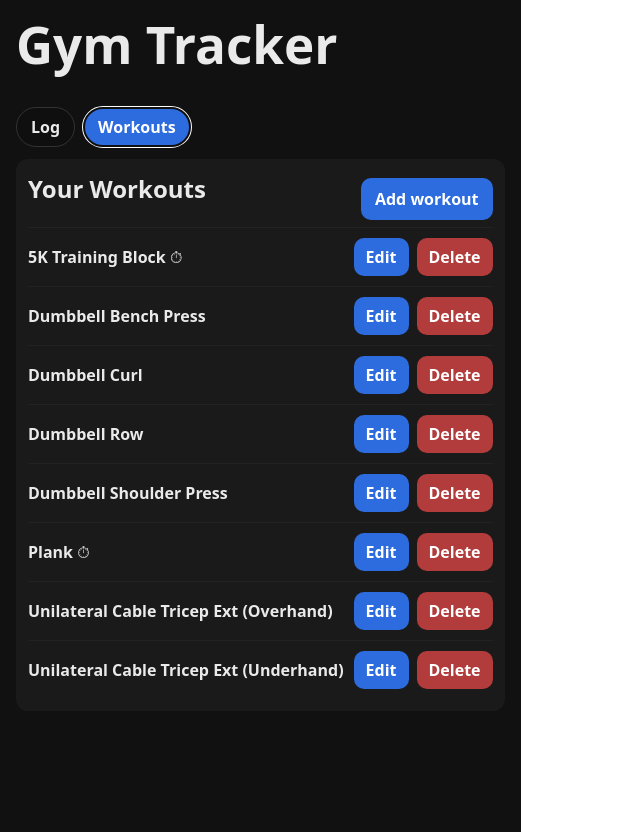
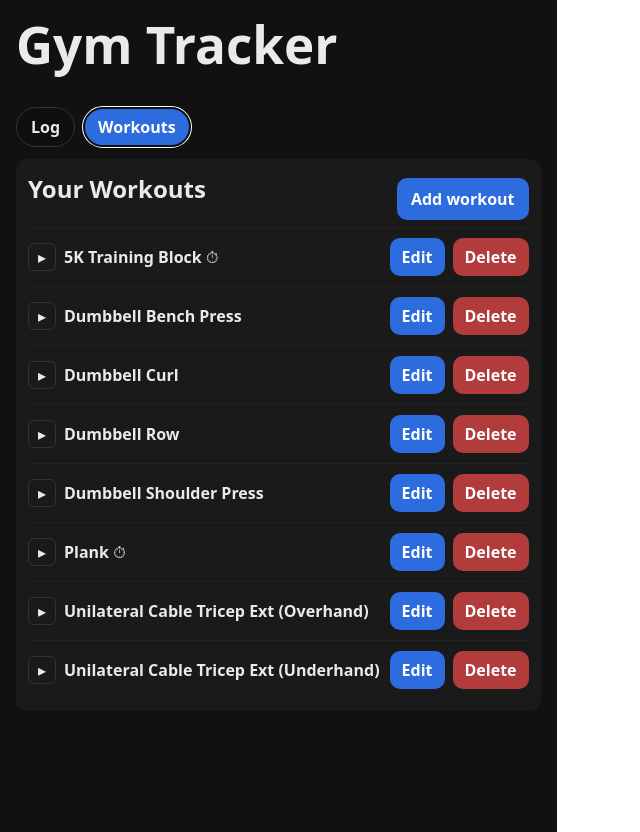
Before and after one commit to G-Mittens/gym-tracker, a React (Vite) app: page / in a window 1280 px wide. Both pictures are taken after a click on the button "Workouts". Shown: the whole page, without its empty margins (0-640 px from the left). Built offline with nearby package versions, Linux system fonts and the light colour scheme.

Commit message:
added to app.tsx apple to collapse and expend exercise items

```diff
--- a/src/App.tsx
+++ b/src/App.tsx
@@ -34,6 +34,45 @@ export default function App() {
   const [editDesc, setEditDesc] = useState("");
   const [editLink, setEditLink] = useState("");
   const [editPhotos, setEditPhotos] = useState<string[]>([]);
+
+  // collapsed state for workouts list (keeps details hidden until expanded)
+  const [expandedIds, setExpandedIds] = useState<string[]>([]);
+
+  function toggleExpanded(id: string) {
+    setExpandedIds(prev => (prev.includes(id) ? prev.filter(x => x !== id) : [id, ...prev]));
+  }
+
+  const EXPANDED_KEY = "gym-tracker:expandedWorkouts";
+
+  // load persisted expanded ids on mount
+  useEffect(() => {
+    try {
+      const raw = localStorage.getItem(EXPANDED_KEY);
+      if (raw) {
+        const parsed = JSON.parse(raw) as string[] | null;
+        if (Array.isArray(parsed)) {
+          setExpandedIds(parsed.filter(id => exercises.some(e => e.id === id)));
+        }
+      }
+    } catch {
+      // ignore
+    }
+    // eslint-disable-next-line react-hooks/exhaustive-deps
+  }, []);
+
+  // persist when expandedIds changes
+  useEffect(() => {
+    try {
+      localStorage.setItem(EXPANDED_KEY, JSON.stringify(expandedIds));
+    } catch {
+      // ignore quota errors
+    }
+  }, [expandedIds]);
+
+  // prune expanded ids when exercises list changes (removes stale ids)
+  useEffect(() => {
+    setExpandedIds(prev => prev.filter(id => exercises.some(e => e.id === id)));
+  }, [exercises]);
 
   // edit set
   const [editSetId, setEditSetId] = useState<string | null>(null);
@@ -136,6 +175,8 @@ export default function App() {
     const xs = await db.exercises.toArray();
     setExercises(xs);
     if (exerciseId === id) setExerciseId(xs[0]?.id || "");
+    // remove from expanded ids (and persisted storage will update via effect)
+    setExpandedIds(prev => prev.filter(x => x !== id));
   }
 
   /* edit set */
@@ -298,15 +339,21 @@ export default function App() {
             {exercises.length === 0 && <div style={{ opacity: 0.7 }}>No workouts yet.</div>}
             {exercises.map(ex => {
               const editing = editId === ex.id;
+              const expanded = expandedIds.includes(ex.id) || editing;
               return (
                 <div key={ex.id} style={{ borderTop: "1px solid #222", padding: "10px 0" }}>
                   {!editing ? (
                     <div style={{ display: "flex", justifyContent: "space-between", alignItems: "center", gap: 10 }}>
                       <div>
-                        <div style={{ fontWeight: 600 }}>{ex.name} {ex.type === "time" ? "⏱" : ""}</div>
-                        {ex.description && <div style={{ opacity: 0.9 }}>{ex.description}</div>}
-                        {ex.link && <div><a href={ex.link} target="_blank" rel="noreferrer" style={{ color: "#7fb1ff" }}>Tutorial</a></div>}
-                        {ex.photos?.length ? (
+                        <div style={{ display: "flex", alignItems: "center", gap: 8 }}>
+                          <button aria-label={expanded ? "Collapse" : "Expand"} onClick={() => toggleExpanded(ex.id)} style={toggleBtn}>
+                            {expanded ? "▾" : "▸"}
+                          </button>
+                          <div style={{ fontWeight: 600 }}>{ex.name} {ex.type === "time" ? "⏱" : ""}</div>
+                        </div>
+                        {expanded && ex.description && <div style={{ opacity: 0.9 }}>{ex.description}</div>}
+                        {expanded && ex.link && <div><a href={ex.link} target="_blank" rel="noreferrer" style={{ color: "#7fb1ff" }}>Tutorial</a></div>}
+                        {expanded && ex.photos?.length ? (
                           <div style={{ display: "flex", gap: 8, flexWrap: "wrap", marginTop: 6 }}>
                             {ex.photos.map((src, i) => (
                               <img key={i} src={src} alt={`ex-${i}`} style={{ width: 80, height: 80, objectFit: "cover", borderRadius: 6, border: "1px solid #333" }} />
@@ -385,3 +432,17 @@ const chip = (active: boolean): React.CSSProperties => ({
   userSelect: "none",
   cursor: "pointer",
 });
+
+const toggleBtn: React.CSSProperties = {
+  width: 28,
+  height: 28,
+  display: "inline-flex",
+  alignItems: "center",
+  justifyContent: "center",
+  borderRadius: 6,
+  border: "1px solid #333",
+  background: "transparent",
+  color: "#eaeaea",
+  cursor: "pointer",
+  padding: 0,
+};
```
